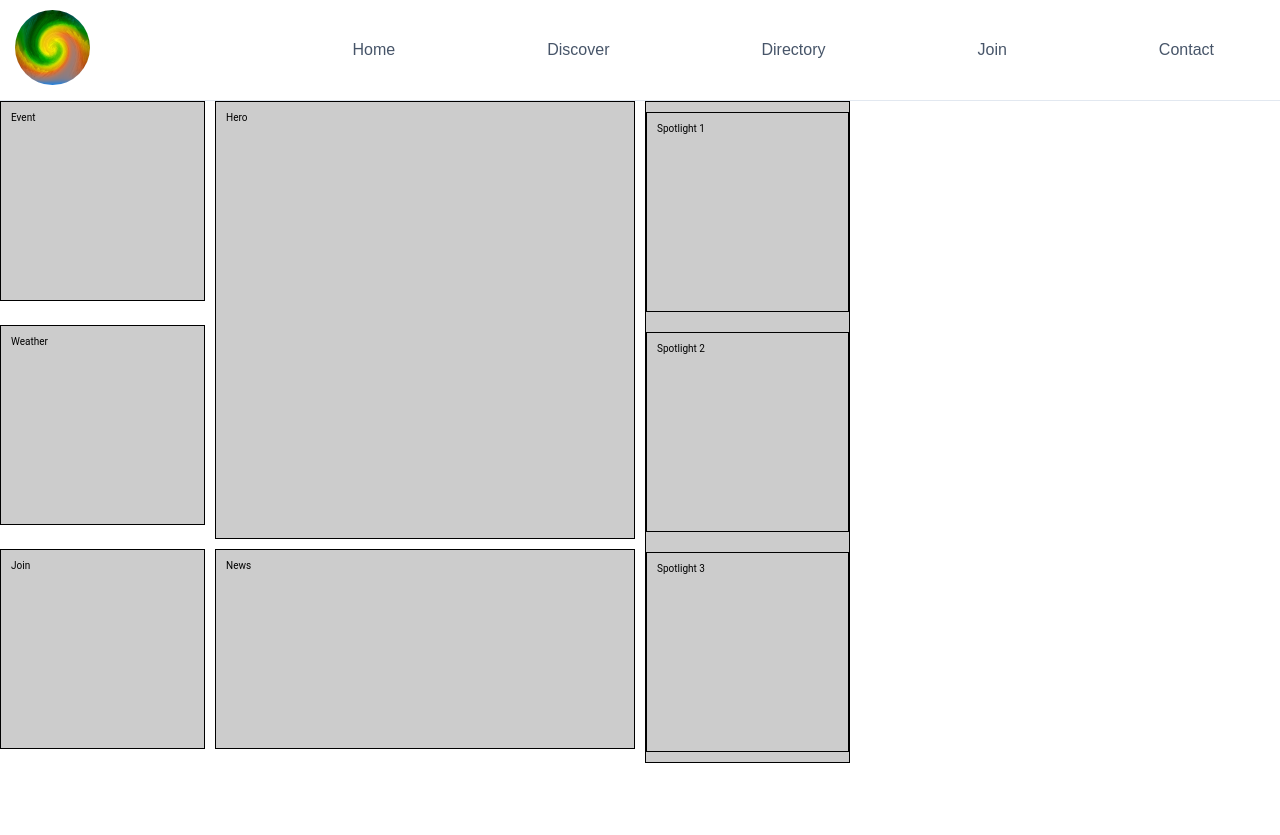
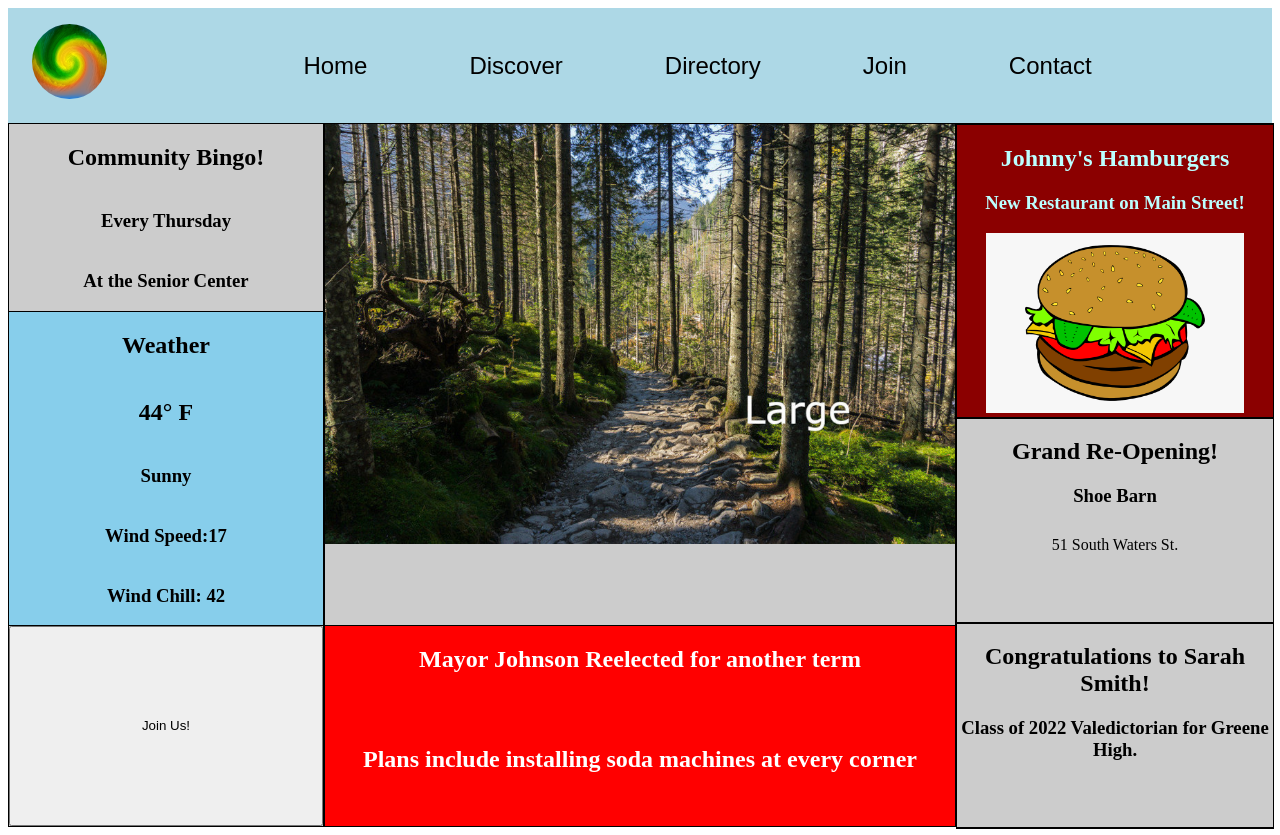
Before and after one commit to Mitchdoug/wdd230, a plain HTML site: page chamber/index.html in a window 1280 px wide. Before the commit the page ends 800 px from the top, so only its background shows below. Drawn offline with Linux system fonts and the light colour scheme; files whose address does not match are found by name.

Commit message:
Added several items to chamber

```diff
--- a/chamber/css/chamber.css
+++ b/chamber/css/chamber.css
@@ -18,20 +18,137 @@ section p {
 .Bannerclass{
     display:none;
 }
+.open {
+    display: flex;
+    flex-direction: column;
+    justify-content: space-around;
+    margin: 0 auto;
+}
+.bar1, .bar2, .bar3 {
+    width: 35px;
+    height: 5px;
+    background-color: #333;
+    margin: 6px 0;
+    transition: 0.4s;
+  }
+nav ul{
+    display: none;
+
+}
+nav{
+    background-color: lightblue;
+}
+nav li {
+    list-style-type: none;
+    padding: 20px 51px;
+    font-family: 'Montserrat', sans-serif;
+    font-family: 'PT Sans', sans-serif;
+}
+
+nav li a{
+    color: black;
+    text-decoration: none;
+    font-size: 1.5em;
+    text-align: center;
+}
+main{
+    display:grid;
+    grid-template-columns: 1fr;
+}
+#hero {
+    display: grid;
+    grid-column: 1/2;
+    grid-row:1/2;
+}
+img {
+    width: 100%;
+    height: auto;
+  }
+#event {
+    grid-column: 1/2;
+    grid-row: 2/3;
+    text-align: center;
+}
+#weather{
+    display:grid;
+    grid-column: 1/2;
+    grid-row: 3/4;
+    text-align: center;
+    height: 100%;
+}
+#news{
+    display:grid;
+    grid-template-columns: 1/2;
+    text-align: center;
+}
 #spotlights {
     height: 650px;
 }
 #spot1, #spot2, #spot3 {
-    margin: 10px;
+    margin: 0px;
+    text-align: center;
+}
+li {
+    display: inline;
+    list-style: none;
 }
 
-main {
-    display: grid;
-    grid-template-columns: 1fr 1fr 1fr 1fr;
-    grid-gap: 10px;
+a {
+    text-decoration: none;
+}
+nav img {
+    height: 75px;
+    width: 75px;
+    border-radius: 50%;
 }
 
-@media screen and (min-width: 550px) {
+.header{
+    border-bottom: 1px solid #E2E8F0;
+}
+
+.navbar {
+    display: flex;
+    justify-content: space-between;
+    align-items: center;
+    padding: 1rem 1.5rem;
+}
+
+.bar {
+    display: block;
+    width: 25px;
+    height: 3px;
+    margin: 5px auto;
+    -webkit-transition: all 0.3s ease-in-out;
+    transition: all 0.3s ease-in-out;
+    background-color: #101010;
+}
+.nav-menu {
+    display: flex;
+    justify-content: space-between;
+    align-items: center;
+    list-style-type: none;
+}
+
+.nav-item {
+    margin-left: 5rem;
+}
+
+.nav-link{
+    font-size: 1.6rem;
+    font-weight: 400;
+    color: #475569;
+}
+
+.nav-link:hover{
+    color: #482ff7;
+}
+
+.nav-logo {
+    font-size: 2.1rem;
+    font-weight: 500;
+
+}
+@media screen and (min-width: 600px) {
     main{
         grid-template-columns: repeat(6, 1fr);
     }
@@ -69,153 +186,78 @@ main {
     }
 }
 
-@media screen and (min-width: 850px) {
+
+
+@media screen and (min-width: 901px) {
+    main{
+        grid-template-columns: 1fr 1fr 1fr 1fr;
+    }
     #event{
         grid-column: 1/2;
         grid-row: 1/2;
+        height: 100%;
     }
     #hero{
         grid-column: 2/4;
         grid-row: 1/3;
         height: 100%;
+        justify-content: center;
     }
     #weather{
         grid-column: 1/2;
         grid-row: 2/3;
+        height: 100%;
+        background-color: skyblue;
     }
     #news{
         grid-column: 2/4;
         grid-row: 3/4;
+        background-color: red;
+        color: white;
     }
     #join{
         grid-column: 1/2;
         grid-row: 3/4;
     }
+    #spot1{
+        display: block;
+        width: 100%;
+        height: 100%;
+        background-color: darkred;
+        color: #BCFFFF;
+    }
+    #spot1 img {
+        height: 180px;
+        width:auto;
+
+    }
+    #spot2{
+        display: block;
+        width: 100%;
+        height: 100%;
+    }
     #spot3{
-        display: flex;
+        display: block;
         width: 100%;
+        height: 100%;
     }
     #spotlights{
         grid-column: 4/5;
         grid-row: 1/4;
         flex-direction: column;
         height: 100%;
+        width: 100%;
         align-items: center;
         justify-items: center;
     }
+    nav ul{
+        display: flex;
+        flex-direction: row;
+        justify-content: space-around;
+        margin: 0 auto;
+
+    }
+    #hambutton{
+        display:none;
+    }
 }
-
-@import url('https://fonts.googleapis.com/css2?family=Roboto:ital,wght@0,500;1,400&display=swap');
-
-* {
-    margin: 0;
-    padding: 0;
-    box-sizing: border-box;
-}
-
-html {
-    font-size: 62.5%;
-    font-family: 'Roboto', sans-serif;
-}
-
-li {
-    list-style: none;
-}
-
-a {
-    text-decoration: none;
-}
-nav img {
-    height: 75px;
-    width: 75px;
-    border-radius: 50%;
-}
-.header{
-    border-bottom: 1px solid #E2E8F0;
-}
-
-.navbar {
-    display: flex;
-    justify-content: space-between;
-    align-items: center;
-    padding: 1rem 1.5rem;
-}
-.hamburger {
-    display: none;
-}
-
-.bar {
-    display: block;
-    width: 25px;
-    height: 3px;
-    margin: 5px auto;
-    -webkit-transition: all 0.3s ease-in-out;
-    transition: all 0.3s ease-in-out;
-    background-color: #101010;
-}
-.nav-menu {
-    display: flex;
-    justify-content: space-between;
-    align-items: center;
-    list-style-type: none;
-}
-
-.nav-item {
-    margin-left: 5rem;
-}
-
-.nav-link{
-    font-size: 1.6rem;
-    font-weight: 400;
-    color: #475569;
-}
-
-.nav-link:hover{
-    color: #482ff7;
-}
-
-.nav-logo {
-    font-size: 2.1rem;
-    font-weight: 500;
-
-}
-@media only screen and (max-width: 900px) {
-    .nav-menu {
-        position: fixed;
-        left: -100%;
-        top: 5rem;
-        flex-direction: column;
-        background-color: #fff;
-        width: 100%;
-        border-radius: 10px;
-        text-align: center;
-        transition: 0.3s;
-        box-shadow:
-            0 10px 27px rgba(0, 0, 0, 0.05);
-    }
-
-    .nav-menu.active {
-        left: 0;
-    }
-
-    .nav-item {
-        margin: 2.5rem 0;
-    }
-
-    .hamburger {
-        display: block;
-        cursor: pointer;
-    }
-    .hamburger.active .bar:nth-child(2) {
-        opacity: 0;
-    }
-
-    .hamburger.active .bar:nth-child(1) {
-        transform: translateY(8px) rotate(45deg);
-    }
-
-    .hamburger.active .bar:nth-child(3) {
-        transform: translateY(-8px) rotate(-45deg);
-    }
-
-}
--- a/chamber/index.html
+++ b/chamber/index.html
@@ -7,69 +7,91 @@
     <title>Document</title>
     <link href = ".//css/chamber.css" rel = "stylesheet">
     <script defer href = "js/chamber.js"></script>
+    <script defer href = "js/windchill.js"></script>
 
 </head>
 <body>
-    <header class="header">
+    <header>
         <nav class="navbar">
+            <button id = "hambutton">
+                <div class="bar1"></div>
+                <div class="bar2"></div>
+                <div class="bar3"></div>
+            </button>
             <a href="index.html" class="nav-logo"> <img src='..//images/logo.jpg'></a>
-            <ul class="nav-menu">
-                <li class="nav-item">
-                    <a href="index.html" class="nav-link">Home</a>
+            <ul id="primaryNav">
+                <li id="nav-item">
+                    <a href="index.html" id="nav-link">Home</a>
                 </li>
-                <li class="nav-item">
-                    <a href="#" class="nav-link">Discover</a>
+                <li id="nav-item">
+                    <a href="#" id="nav-link">Discover</a>
                 </li>
-                <li class="nav-item">
-                    <a href="#" class="nav-link">Directory</a>
+                <li id="nav-item">
+                    <a href="#" id="nav-link">Directory</a>
                 </li>
-                <li class="nav-item">
-                    <a href="#" class="nav-link">Join</a>
+                <li id="nav-item">
+                    <a href="#" id="nav-link">Join</a>
                 </li>
-                <li class="nav-item">
-                    <a href="#" class="nav-link">Contact</a>
+                <li id="nav-item">
+                    <a href="#" id="nav-link">Contact</a>
                 </li>
             </ul>
-            <div class="hamburger">
-                <span class="bar"></span>
-                <span class="bar"></span>
-                <span class="bar"></span>
-            </div>
+
         </nav>
-</header>
+    </header>
 <main>
-    <div class = "Bannerclass">
+    <!-- <div id = "Bannerclass">
         <h2>🤝🏼 Come join us for the chamber meet and greet Wednesday at 7:00 p.m.</h2>
-    </div>
+    </div> -->
     <section id = "hero">
-        <p>Hero</p>
+        <picture>
+            <source media = "(min-width:900px)" srcset = "images/forestlarge.jpg">
+            <source media = "(min-width:600px)" srcset = "images/forestmedium.jpg">
+            <img src="images/forestsmall.jpg" alt = "greenforest">
+        </picture>
     </section>
     <section id = "event">
-        <p>Event</p>
+        <h2>Community Bingo!</h2>
+        <h3>Every Thursday</h3>
+        <h3>At the Senior Center</h3>
     </section>
     <section id = "weather">
-        <p>Weather</p>
+        <h2>Weather</h2>
+        <h1><span id="temperature">44&deg; F</span></h1>
+        <h3>Sunny</h3>
+        <h3>Wind Speed:<span id = "windspeed">17</span></h3>
+        <h3>Wind Chill: <span id = "windchill"></span></h3>
+        <!-- <h3>Wind Chill:<span id = "windchill"></span></h3> -->
     </section>
+
     <section id = "news">
-        <p>News</p>
+        <h2>Mayor Johnson Reelected for another term</h2>
+            <h1>Plans include installing soda machines at every corner</h1>
     </section>
     <section id = "spotlights">
         <section id = "spot1">
-            <p>Spotlight 1</p>
+            <h2>Johnny's Hamburgers</h2>
+            <h1>New Restaurant on Main Street!</h1>
+            <img src = "images/hamburger.png" alt = "hamburger">
         </section>
         <section id = "spot2">
-            <p>Spotlight 2</p>
+            <h2>Grand Re-Opening!</h2>
+            <h1>Shoe Barn</h1>
+            <p>51 South Waters St.</p>
         </section>
         <section id = "spot3">
-            <p>Spotlight 3</p>
+            <h2>Congratulations to Sarah Smith!</h2>
+            <h1>Class of 2022 Valedictorian for Greene High.</h1>
         </section>
     </section>
     <section id = "join">
-        <p>Join</p>
+        <button>Join Us!</button>
     </section>
 </main>
-</body>
 <footer>
 
 </footer>
+</body>
+<script src= "js/chamber.js"></script>
+
 </html>
--- a/chamber/js/chamber.js
+++ b/chamber/js/chamber.js
@@ -1,23 +1,29 @@
-const hamburger = document.querySelector(".hamburger");
-const navMenu = document.querySelector(".nav-menu");
+function toggleMenu() {
+    document.getElementById("primaryNav").classList.toggle("open");
+}
+const x = document.getElementById("hambutton");
+x.onclick = toggleMenu;
 
-hamburger.addEventListener("click", mobileMenu);
-
-function mobileMenu() {
-    hamburger.classList.toggle("active");
-    navMenu.classList.toggle("active");
-}
-const navLink = document.querySelectorAll(".nav-link");
-
-navLink.forEach(n => n.addEventListener("click", closeMenu));
-
-function closeMenu() {
-    hamburger.classList.remove("active");
-    navMenu.classList.remove("active");
-}
 const d = new Date();
 let weekday = d.getDay();
 if(weekday == 1 || weekday == 2){
-    let output = document.querySelector('Bannerclass')
+    let output = document.getElementById('Bannerclass')
     output.style.display = "block"
 }
+
+let temp = 48;
+let speed = 16;
+let chill = Math.round((35.74 + (0.6215 * temp))-(35.75 * Math.pow(speed,0.16)) + (0.4275*temp*Math.pow(speed,0.16)));
+function windchill(chill, temp, windspeed){
+
+    if (temp <= 50 && windspeed > 3){
+        return chill;
+        }
+    else {
+        return "N/A";
+    }
+
+}
+let wchill = windchill(chill, temp, speed);
+console.log(wchill);
+document.getElementById("windchill").innerHTML = wchill;
```
Also changed, not shown: chamber/js/windchill.js (added, +25 -0 lines), chamber/images/forest.jpg (added), chamber/images/forestlarge.jpg (added), chamber/images/forestmedium.jpg (added), chamber/images/forestsmall.jpg (added), chamber/images/hamburger.png (added), chamber/images/partlycloudy.jpg (added).
